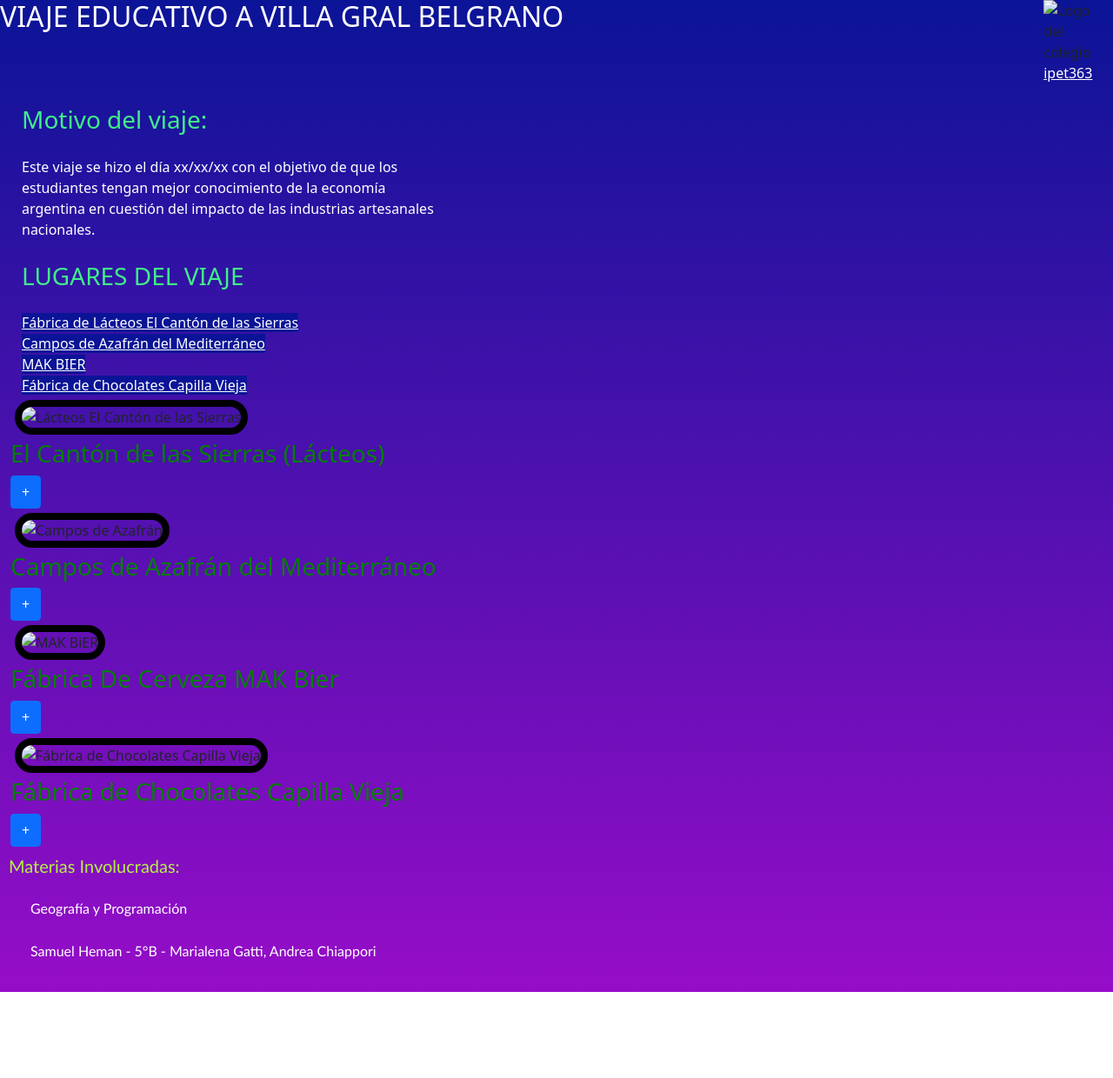
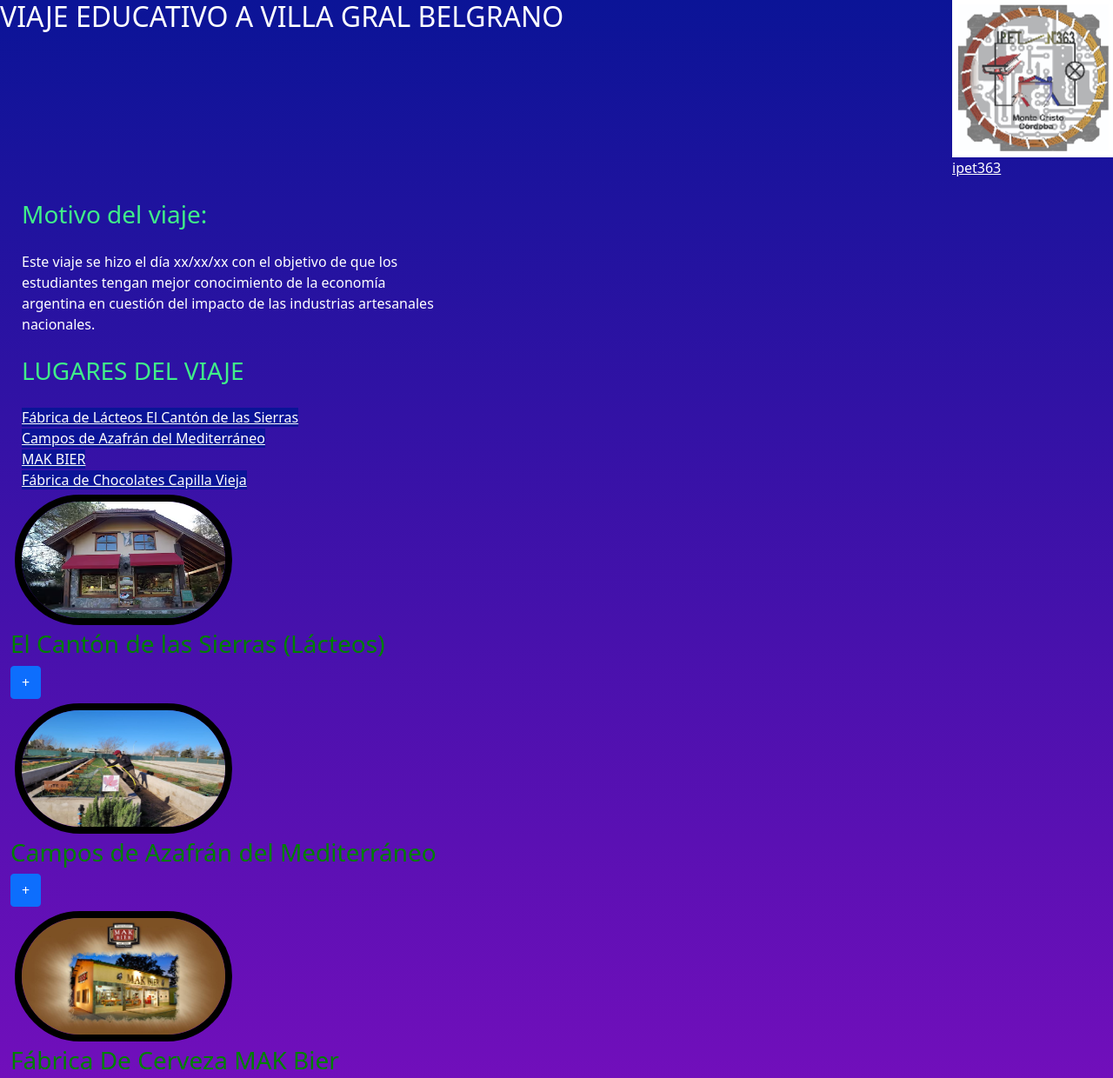
Before and after one commit to samuel34450/viaje-de-estudio, a plain HTML site: page index.html in a window 1280 px wide. Shown: the top 1240 px of the page at 87% size. Before the commit the page ends 1141 px from the top, so only its background shows below. Drawn offline with nearby package versions, Linux system fonts and the light colour scheme.

Commit message:
Update image paths to remove 'imagenes/' prefix

```diff
--- a/index.html
+++ b/index.html
@@ -12,7 +12,7 @@
     <header class="agrupacion">
         <h2>VIAJE EDUCATIVO A VILLA GRAL BELGRANO</h2>
         <div id="div4">
-            <img src="imagenes/logo del cole.png" alt="Logo del colegio">
+            <img src="logo del cole.png" alt="Logo del colegio">
             <a href="https://www.instagram.com/ipet363?utm_source=ig_web_button_share_sheet&igsh=ZDNlZDc0MzIxNw==">ipet363</a>
         </div>
     </header>
@@ -42,7 +42,7 @@
             <div class="contenedor">
 
                 <!-- LÁCTEOS -->
-                <img class="imag" src="imagenes/lacteos.avif" alt="Lácteos El Cantón de las Sierras">
+                <img class="imag" src="lacteos.avif" alt="Lácteos El Cantón de las Sierras">
                 <div class="titulo">
                     <h3>El Cantón de las Sierras (Lácteos)</h3>
                     <div id="contenido" style="display:none;">
@@ -56,7 +56,7 @@
                 </div>
 
                 <!-- AZAFRÁN -->
-                <img class="imag" src="imagenes/azafran.jpg" alt="Campos de Azafrán">
+                <img class="imag" src="azafran.jpg" alt="Campos de Azafrán">
                 <div class="titulo">
                     <h3>Campos de Azafrán del Mediterráneo</h3>
                     <div id="contenido2" style="display:none;">
@@ -70,7 +70,7 @@
                 </div>
 
                 <!-- CERVEZA -->
-                <img class="imag" src="imagenes/cerveceria.jpg" alt= "MAK BiER">
+                <img class="imag" src="cerveceria.jpg" alt= "MAK BiER">
                 <div class="titulo">
                     <h3>Fábrica De Cerveza MAK Bier</h3>
                     <div id="contenido3" style="display:none;">
@@ -84,7 +84,7 @@
                 </div>
 
                 <!-- CHOCOLATE -->
-                <img class="imag" src="imagenes/chocolates-capilla-vieja-4.jpg" alt="Fábrica de Chocolates Capilla Vieja">
+                <img class="imag" src="chocolates-capilla-vieja-4.jpg" alt="Fábrica de Chocolates Capilla Vieja">
                 <div class="titulo">
                     <h3>Fábrica de Chocolates Capilla Vieja</h3>
                     <div id="contenido4" style="display:none;">
```
